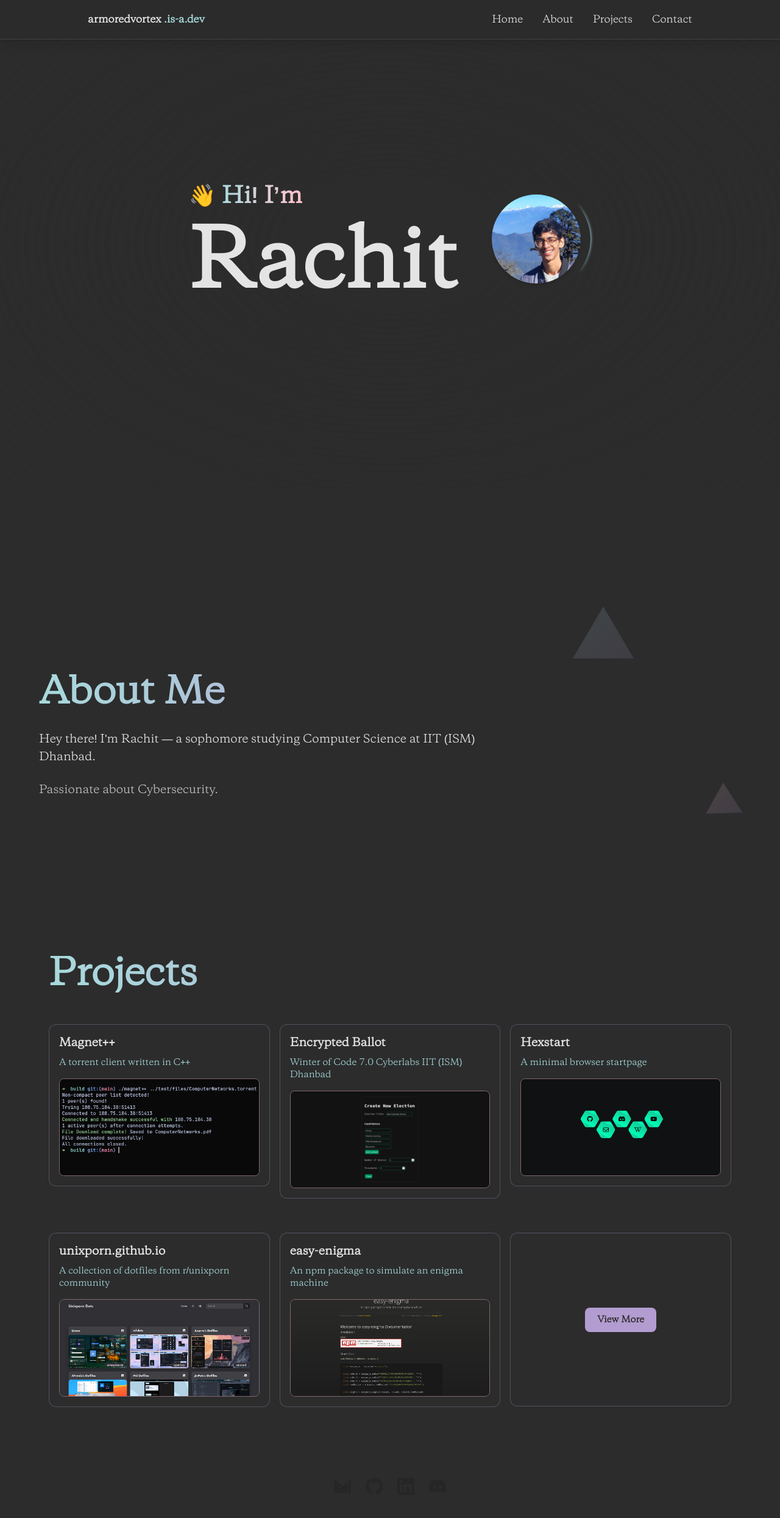
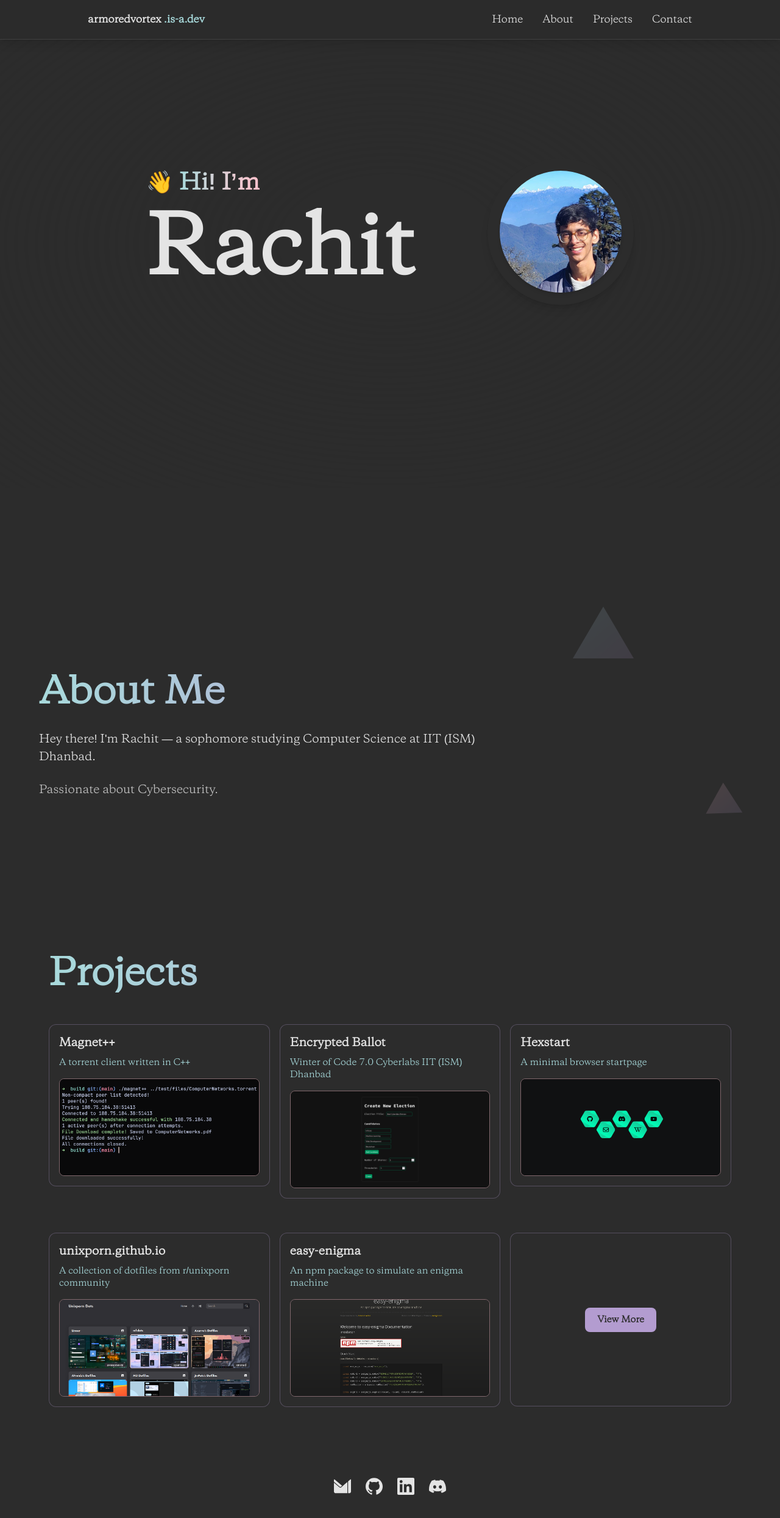
Before and after one commit to ArmoredVortex/portfolio, a Next.js app: page / in a window 1280 px wide. Shown: the top 2490 px of the page at 61% size. Built offline with nearby package versions, Linux system fonts and the light colour scheme.

Commit message:
feat: add color palette to colors.txt; refactor Hero, ViewMoreCard, ContactCopy, and ContactLink components for improved styling and organization

```diff
--- a/components/Hero.tsx
+++ b/components/Hero.tsx
@@ -4,11 +4,10 @@ import React from "react";
 import { cn } from "@/lib/utils";
 import Image from "next/image";
 import { Typewriter } from "react-simple-typewriter";
-import { HoverBorderGradient } from "./ui/hover-border-gradient";
 
 const Hero = () => {
   return (
-    <div
+    <section
       id="home"
       className="relative h-screen w-full bg-[#2c2c2c] overflow-hidden"
     >
@@ -54,7 +53,7 @@ const Hero = () => {
           </div>
 
           {/* Profile Image */}
-          <HoverBorderGradient containerClassName="w-[180px] h-[180px] rounded-full flex items-center justify-center bg-[#2c2c2c]">
+          <div className="p-5 rounded-full bg-[#2c2c2c] shadow-lg translate-y-[-20px] ml-20 hover:shadow-2xl transition-shadow duration-300">
             <Image
               src="/images/profile.jpg"
               alt="Profile"
@@ -62,10 +61,10 @@ const Hero = () => {
               height={200}
               className="rounded-full shadow-md"
             />
-          </HoverBorderGradient>
+          </div>
         </div>
       </div>
-    </div>
+    </section>
   );
 };
 
--- a/components/ViewMoreCard.tsx
+++ b/components/ViewMoreCard.tsx
@@ -1,7 +1,7 @@
 "use client";
 
 import React from "react";
-import { CardContainer, CardBody } from "./ui/3d-card";
+import { CardContainer, CardBody, CardItem } from "./ui/3d-card";
 import { motion } from "framer-motion";
 
 const ViewMoreCard = () => {
@@ -14,8 +14,11 @@ const ViewMoreCard = () => {
       transition={{ duration: 0.6, delay: 0.5, ease: "easeOut" }}
     >
       <CardContainer className="w-full h-full">
-        <CardBody className="bg-[#2C2C2C] group/card relative border border-[#B39CD0]/30 rounded-xl p-4 flex flex-col h-full min-h-[285px] hover:shadow-lg hover:shadow-[#A8DADC]/20 transition-shadow duration-300">
-          <div className="flex-1 flex items-center justify-center">
+        <CardBody className="bg-[#2C2C2C] group/card relative border border-[#B39CD0]/30 rounded-xl p-4 flex flex-col h-full min-h-[285px] items-center hover:shadow-lg hover:shadow-[#A8DADC]/20 transition-shadow duration-300">
+          <CardItem
+            translateZ={60}
+            className="flex-1 flex items-center justify-center"
+          >
             <a
               href="https://github.com/ArmoredVortex?tab=repositories"
               target="_blank"
@@ -25,7 +28,7 @@ const ViewMoreCard = () => {
                 View More
               </button>
             </a>
-          </div>
+          </CardItem>
         </CardBody>
       </CardContainer>
     </motion.div>
--- a/components/ui/contactCopy.tsx
+++ b/components/ui/contactCopy.tsx
@@ -16,7 +16,6 @@ const ContactCopy: React.FC<ContactCopyProps> = ({
   icon,
   label,
   copyText,
-  index,
   copied,
   onCopy,
 }) => {
@@ -28,17 +27,17 @@ const ContactCopy: React.FC<ContactCopyProps> = ({
       viewport={{ once: true, amount: 0.2 }}
       whileHover={{ scale: 1.2, y: -2 }}
       transition={{
-        delay: index * 0.1,
+        delay: 0.1,
         type: "spring",
         stiffness: 300,
         damping: 20,
       }}
-      className="text-neutral-800 dark:text-white hover:text-blue-500 transition-colors cursor-pointer"
+      className="text-[#e4e4e4] hover:text-[#B39CD0] transition-colors cursor-pointer"
       aria-label={label}
     >
       <div className="relative group">
         {icon}
-        <span className="absolute bottom-8 left-1/2 -translate-x-1/2 px-2 py-1 text-xs rounded bg-black text-white dark:bg-white dark:text-black opacity-0 group-hover:opacity-100 transition-opacity duration-300 pointer-events-none">
+        <span className="absolute bottom-8 left-1/2 -translate-x-1/2 px-2 py-1 text-xs rounded bg-[#e4e4e4] text-[#2c2c2c] opacity-0 group-hover:opacity-100 transition-opacity duration-300 pointer-events-none">
           {copied ? "Copied!" : "Copy"}
         </span>
       </div>
--- a/components/ui/contactLink.tsx
+++ b/components/ui/contactLink.tsx
@@ -10,12 +10,7 @@ interface ContactLinkProps {
   index: number;
 }
 
-const ContactLink: React.FC<ContactLinkProps> = ({
-  href,
-  icon,
-  label,
-  index,
-}) => {
+const ContactLink: React.FC<ContactLinkProps> = ({ href, icon, label }) => {
   return (
     <motion.a
       href={href}
@@ -26,12 +21,12 @@ const ContactLink: React.FC<ContactLinkProps> = ({
       viewport={{ once: true, amount: 0.2 }}
       whileHover={{ scale: 1.2, y: -2 }}
       transition={{
-        delay: index * 0.1,
+        delay: 0.1,
         type: "spring",
         stiffness: 300,
         damping: 20,
       }}
-      className="text-neutral-800 dark:text-white hover:text-blue-500 transition-colors cursor-pointer"
+      className="text-[#e4e4e4] hover:text-[#B39CD0] transition-colors cursor-pointer"
       aria-label={label}
     >
       {icon}
```
Also changed, not shown: colors.txt (added).
